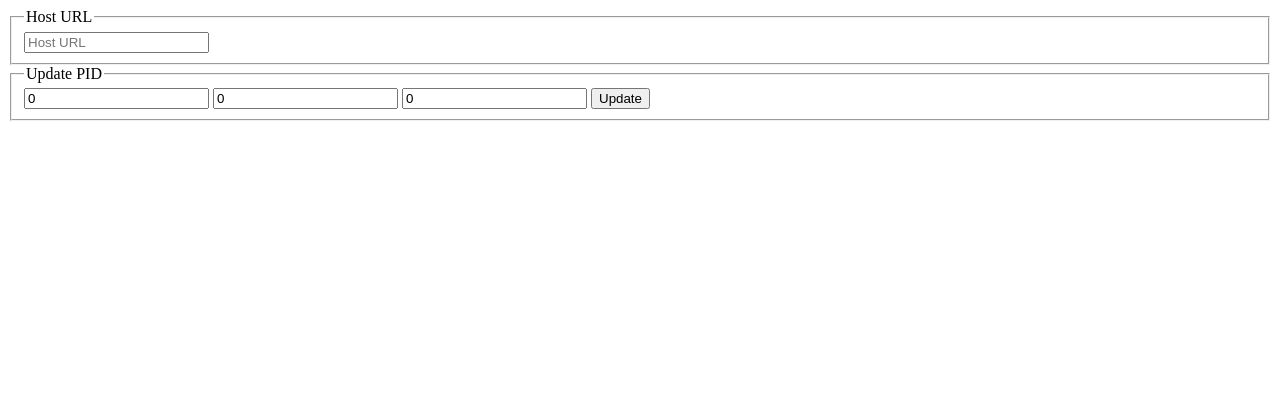
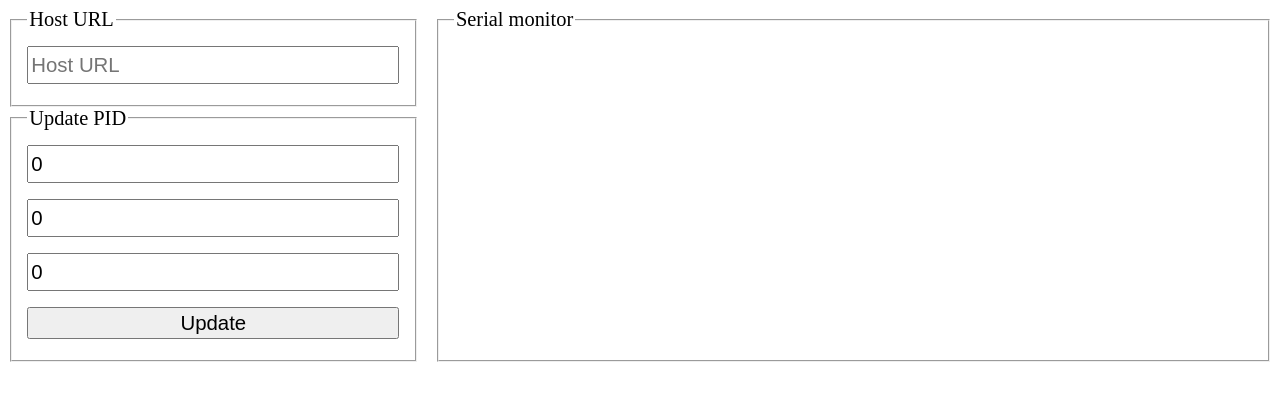
Before and after one commit to BlackJackMC/_SC2324_PID_Dashboard, a plain HTML site: page index.html in a window 1280 px wide. Drawn offline with nearby package versions, Linux system fonts and the light colour scheme; no server answers.

Commit message:
Add serial monitor window, didn't test anything

```diff
--- a/index.html
+++ b/index.html
@@ -1,12 +1,21 @@
 <!DOCTYPE html>
 <html lang="en">
+
 <head>
   <meta charset="UTF-8" />
   <meta name="viewport" content="width=device-width, initial-scale=1.0" />
   <title>PID Dashboard</title>
+  <link rel="stylesheet" href="./style.css">
+
+  <script src="https://cdnjs.cloudflare.com/ajax/libs/socket.io/4.7.4/socket.io.min.js" defer></script>
+  <script src="https://ajax.googleapis.com/ajax/libs/jquery/3.7.1/jquery.min.js" defer></script>
+  <script type="text/javascript" src="index.js" defer></script>
 
 </head>
+
 <body>
+  <div class="container" id="dashboard">
+    <div>
       <form id="webserver">
         <fieldset>
           <legend>Host URL</legend>
@@ -16,14 +25,19 @@
       <form id="PID">
         <fieldset>
           <legend>Update PID</legend>
-        <input type="number" step="any" placeholder="Kp" id="Kp" name="Kp" value="0"/>
-        <input type="number" step="any" placeholder="Ki" id="Ki" name="Ki" value="0"/>
-        <input type="number" step="any" placeholder="Kd" id="Kd" name="Kd" value="0"/>
+          <input type="number" step="any" placeholder="Kp" id="Kp" name="Kp" value="0" />
+          <input type="number" step="any" placeholder="Ki" id="Ki" name="Ki" value="0" />
+          <input type="number" step="any" placeholder="Kd" id="Kd" name="Kd" value="0" />
           <button type="submit" value="submit">Update</button>
         </fieldset>
       </form>
+    </div>
+    <fieldset id="serial_monitor">
+      <legend>Serial monitor</legend>
+      <div id="message"></div>
+    </fieldset>
+  </div>
 
-    <script src="https://ajax.googleapis.com/ajax/libs/jquery/3.7.1/jquery.min.js"></script>
-    <script type="text/javascript" src="index.js"></script>
 </body>
+
 </html>
--- a/index.js
+++ b/index.js
@@ -1,4 +1,3 @@
-let host = "";
 
 function debounce(func, delay) {
     let timer;
@@ -10,6 +9,13 @@ function debounce(func, delay) {
         timer = setTimeout(() => {func.apply(scope, args);}, delay);
     };
 }
+
+let host = "";
+let socket;
+
+const serial_message = $("#message");
+
+
 
 $(document).ready(() => {
     $("#PID").on("submit", function(e) {
@@ -35,14 +41,22 @@ $(document).ready(() => {
     });
 
     host = sessionStorage.getItem("host_url") || "";
+    socket = io(host);
+
     $("#webserver").on("submit", function(e) {
         e.preventDefault();
     })
     $("#url").val(host);
+
     $("#url").on("keydown", debounce(function(e) {
         if (e.key !== "Control" && e.key !== "Shift" && e.key !== "Alt" && e.key !== "Tab") {
             host = $(this).val();
+            socket = io(host);
             sessionStorage.setItem("host_url", host);
         }
     }, 150));
+
+    socket.on("serial", (message) => {
+        serial_message.append(`<p>[Serial]: ${message}</p>`)
+    });
 });
--- /dev/null
+++ b/style.css
@@ -0,0 +1,30 @@
+:root {
+    --baseFontSize: 14px;
+    --responsiveFontSize: 0.5dvw;
+}
+
+body * {
+    font-size: calc(var(--baseFontSize) + var(--responsiveFontSize));
+}
+
+#dashboard {
+    display: grid;
+    grid-template-columns: repeat(3, 1fr);
+    grid-column-gap: 1rem;
+}
+
+#webserver fieldset,
+#PID fieldset {
+    display: flex;
+    flex-direction: column;
+
+    & input,
+    & button {
+        margin-block: 0.5rem;
+        min-height: 2rem;
+    }
+}
+
+#serial_monitor {
+    grid-column: span 2;
+}
```
Lines whose indentation alone changed are shown as unchanged.
